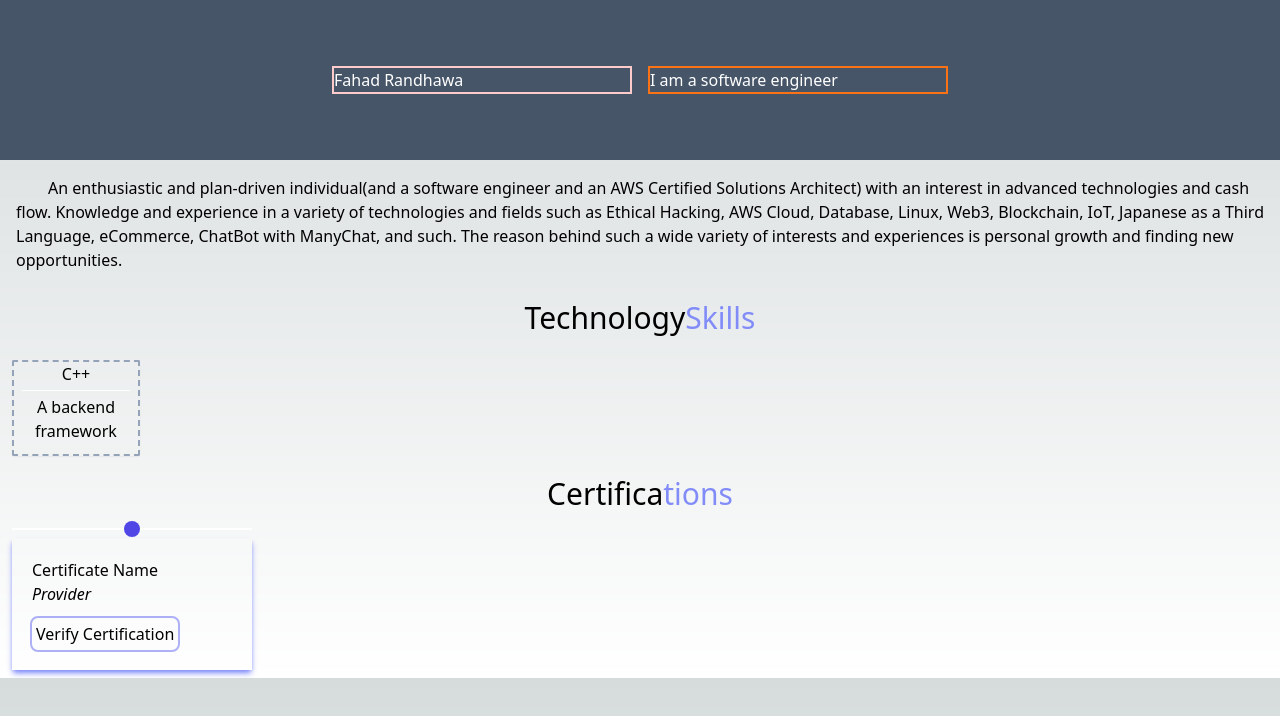
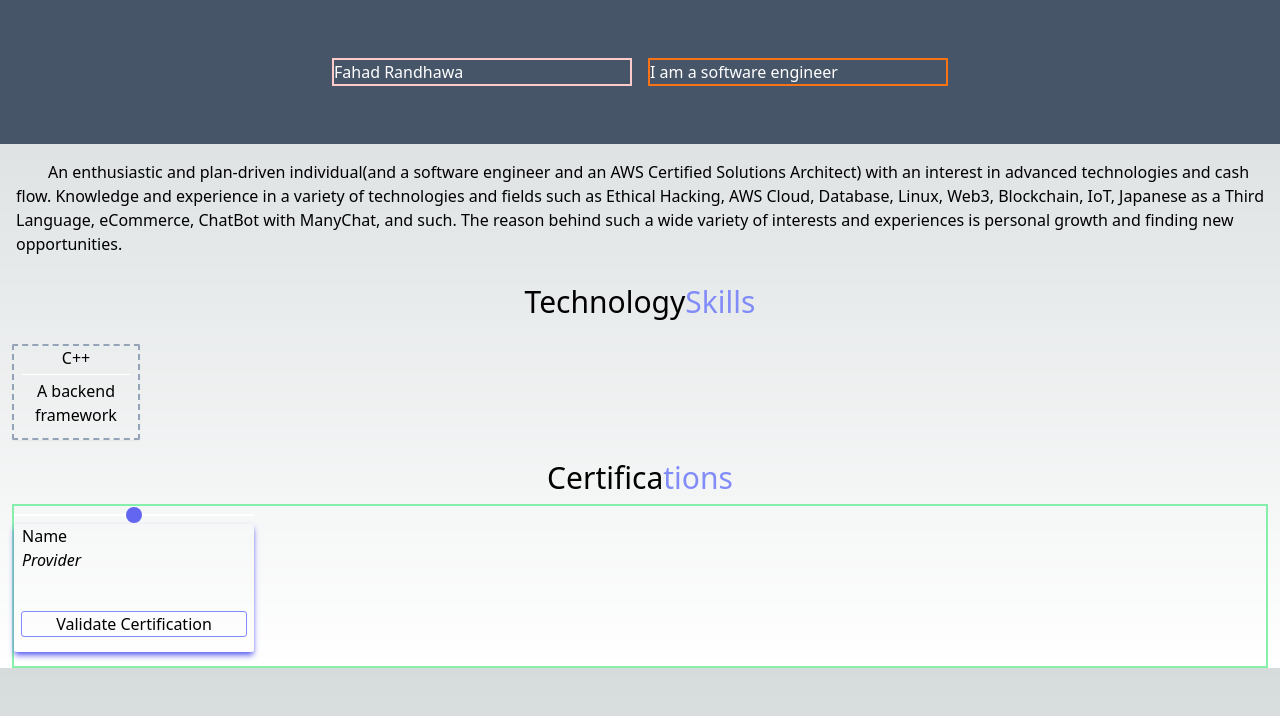
Before and after one commit to FahadSalamatRandhawa/Portfolio_nextjs_tailwind, a Next.js app: page / in a window 1280 px wide. Shown: the top 716 px of the page. Built offline with nearby package versions, Linux system fonts and the light colour scheme.

Commit message:
fixed certificates

```diff
--- a/app/Components/Certifications.tsx
+++ b/app/Components/Certifications.tsx
@@ -3,25 +3,18 @@ export default function Certifications(){
 
     return (
         <>
-            <div className=" flex-col justify-center px-3">
+            <div className=" flex-col px-3">
                 <div className=" flex justify-center text-3xl py-2">
                 Certifica<div className=" text-indigo-400">tions</div>
                 </div>
-                <div className=" flex gap-4 pb-2">
-                    <div>
-                    <div className=" flex w-60 bg-white h-0.5 justify-center items-center my-2 -z-10">
-                    <div className=" absolute rounded-lg bg-indigo-600 w-4 h-4 z-1"></div>
-                    </div>
-
-                    <div className=" gap-y-2 inline-block h-auto min-h-24 w-60 p-5 shadow-md shadow-indigo-400">
-                        <div>Certificate Name</div>
-                        <div>
+                <div className=" flex flex-wrap gap-5 border-green-300 border-2">
+                    <div className=" block w-60 h-40">
+                        <div className=" flex justify-center items-center bg-white h-0.5 my-2"><span className=" bg-indigo-500 rounded-lg h-4 w-4"></span></div>
+                        <div className=" flex flex-col px-2 h-32 min-w-24 rounded-sm shadow-md shadow-indigo-500">
+                            <div>Name</div>
                             <em>Provider</em>
+                            <button className=" rounded-sm mt-10 outline-1 outline-indigo-400 outline">Validate Certification</button>
                         </div>
-                        <button className=" mt-3 outline-indigo-500/50 outline p-1 rounded-md outline-2">
-                            Verify Certification
-                        </button>
-                    </div>
                     </div>
                 </div>
             </div>
--- a/app/Components/Header.tsx
+++ b/app/Components/Header.tsx
@@ -3,7 +3,7 @@ export default function Header(){
 
     return (
         <>
-            <div className=" flex h-40 justify-center gap-4 items-center bg-slate-600 text-white">
+            <div className=" flex h-36 justify-center gap-4 items-center bg-slate-600 text-white">
                 <div className=" h-auto w-[300px] border-red-200 border-2">Fahad Randhawa</div>
                 <div className="  h-auto w-[300px] border-orange-500 border-2"> I am a software engineer</div>
             </div>
```
Also changed, not shown: app/Components/Experience.tsx (deleted).
